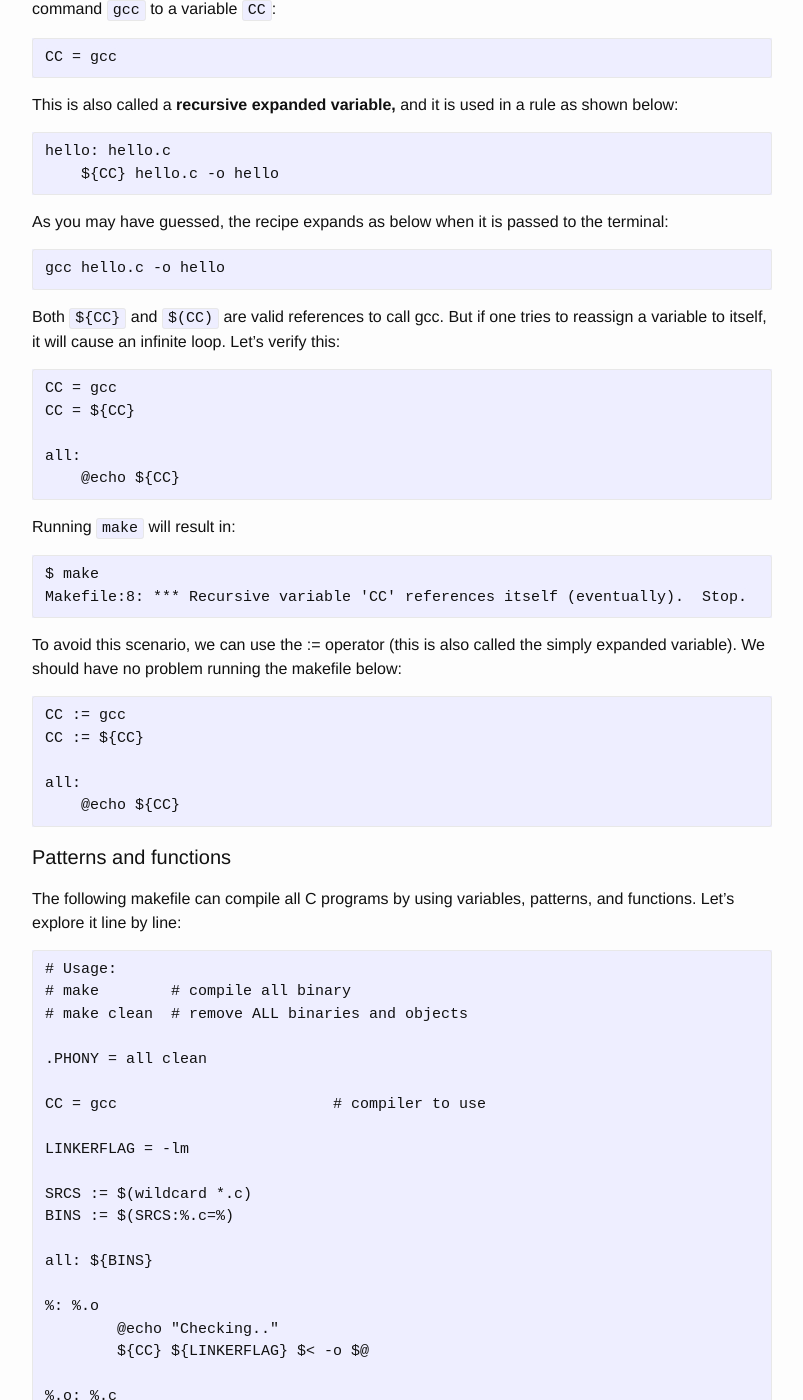
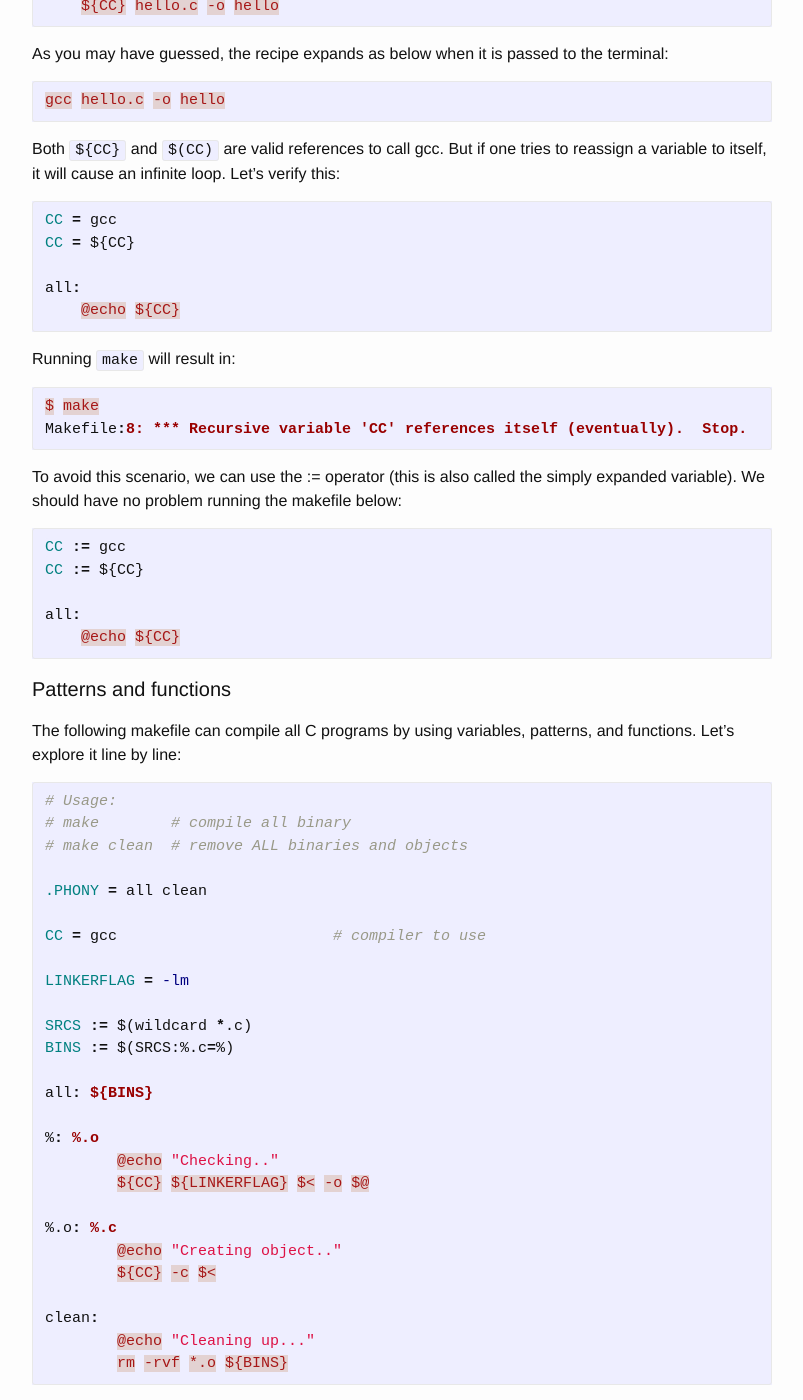
Before and after one commit to dalmatele/dalmatele.github.io, a Jekyll site: the page built from _posts/2019-11-13-How to create a Makefile.md, in a window 1280 px wide and 1400 px high, scrolled down 4082 px. Shown: the whole window, without its empty margins (238-1041 px from the left). Built offline with Jekyll 4.4.1, drawn with Linux system fonts in a browser that asks for light colours; our own code applies the rules of GitHub Pages for plain Markdown files; some of the changed text lies outside the part shown.

Commit message:
reformat page content

````diff
--- a/_posts/2019-11-13-How to create a Makefile.md
+++ b/_posts/2019-11-13-How to create a Makefile.md
@@ -1,7 +1,9 @@
+---
 layout: page
 title: "How to create a Makefile"
 date: 2019-11-13 14:34:10 -0000categories: C programming
 ## Some Rules
+---
 
 These are some rules applied when write a Makefile.
 
@@ -10,7 +12,7 @@
 * Use variables later in this format `$(VAR_NAME)` or `${VAR_NAME}`. The surrounding parents/braces are required.
 * The general layout of a rule is as follow:
 
-```
+```makefile
 #comment
 target: dependency1 dependency2
     <tab> command
@@ -27,30 +29,30 @@
 
 Let's start by printing the classic "Hello World" on the terminal. Create a empty directory **myproject** containing a file **Makefile** with this content:
 
-```
+```makefile
 say_hello:
         echo "Hello World"
 ```
 
 Now run the file by typing `make` inside the directory `myproject`. The output will be:
 
-```
+```makefile
 $ make
 echo "Hello World"
 Hello World
 ```
 
-In the example above, `say_hello` behaves like a function name, as in any programming language. This is called the `target`. The __prerequisites__ or __dependencies__ follow the target. For the sake of simplicity, we have not defined any prerequisites in this example. The command `echo "Hello World"` is called the `recipe`. The recipe uses prerequisites to make a target. The target, prerequisites, and recipes together make a rule.
+In the example above, `say_hello` behaves like a function name, as in any programming language. This is called the `target`. The *prerequisites* or *dependencies* follow the target. For the sake of simplicity, we have not defined any prerequisites in this example. The command `echo "Hello World"` is called the `recipe`. The recipe uses prerequisites to make a target. The target, prerequisites, and recipes together make a rule.
 
 To summarize, below is the syntax of a typical rule:
-```
+```makefile
 target: prerequisites
 <TAB> recipe
 ```
 
 As an example, a target might be a binary file that depends on prerequisites (source files). On the other hand, a prerequisite can also be a target that depends on other dependencies:
 
-```
+```makefile
 final_target: sub_target final_target.c
         Recipe_to_create_final_target
 
@@ -62,21 +64,21 @@
 
 Going back to the example above, when make was executed, the entire command `echo "Hello World"` was displayed, followed by actual command output. We often don't want that. To suppress echoing the actual command, we need to start echo with `@`:
 
-```
+```makefile
 say_hello:
         @echo "Hello World"
 ```
 
 Now try to run `make` again. The output should display only this:
 
-```
+```makefile
 $ make
 Hello World
 ```
 
 Let's add a few more phony targets: `generate` and `clean` to the `Makefile`:
 
-```
+```makefile
 say_hello:
         @echo "Hello World"
 
@@ -89,17 +91,17 @@
         rm *.txt
 ```
 
-If we try to run `make` after the changes, only the target `say_hello` will be executed. That's because only the first target in the makefile is the default target. Often called the __default goal__, this is the reason you will see `all` as the first target in most projects. It is the responsibility of all to call other targets. We can override this behavior using a special phony target called `.DEFAULT_GOAL`.
+If we try to run `make` after the changes, only the target `say_hello` will be executed. That's because only the first target in the makefile is the default target. Often called the *default goal*, this is the reason you will see `all` as the first target in most projects. It is the responsibility of all to call other targets. We can override this behavior using a special phony target called `.DEFAULT_GOAL`.
 
 Let's include that at the beginning of our makefile:
 
-```
+```makefile
 .DEFAULT_GOAL := generate
 ```
 
 This will run the target generate as the default:
 
-```
+```makefile
 $ make
 Creating empty text files...
 touch file-{1..10}.txt
@@ -109,7 +111,7 @@
 
 Let's include the phony target `all` and remove `.DEFAULT_GOAL`:
 
-```
+```makefile
 all: say_hello generate
 
 say_hello:
@@ -126,7 +128,7 @@
 
 Before running `make`, let's include another special phony target, `.PHONY`, where we define all the targets that are not files. `make` will run its recipe regardless of whether a file with that name exists or what its last modification time is. Here is the complete makefile:
 
-```
+```makefile
 .PHONY: all say_hello generate clean
 
 all: say_hello generate
@@ -145,7 +147,7 @@
 
 The make should call `say_hello` and `generate`:
 
-```
+```makefile
 $ make
 Hello World
 Creating empty text files...
@@ -154,7 +156,7 @@
 
 It is a good practice not to call `clean` in `all` or put it as the first target. `clean` should be called manually when cleaning is needed as a first argument to `make`:
 
-```
+```makefile
 $ make clean
 Cleaning up...
 rm *.txt
@@ -170,26 +172,26 @@
 
 The simplest way to define a variable in a makefile is to use the = operator. For example, to assign the command `gcc` to a variable `CC`:
 
-```
+```makefile
 CC = gcc
 ```
 
 This is also called a __recursive expanded variable,__ and it is used in a rule as shown below:
 
-```
+```makefile
 hello: hello.c
     ${CC} hello.c -o hello
 ```
 
 As you may have guessed, the recipe expands as below when it is passed to the terminal:
 
-```
+```makefile
 gcc hello.c -o hello
 ```
 
 Both `${CC}` and `$(CC)` are valid references to call gcc. But if one tries to reassign a variable to itself, it will cause an infinite loop. Let's verify this:
 
-```
+```makefile
 CC = gcc
 CC = ${CC}
 
@@ -199,14 +201,14 @@
 
 Running `make` will result in:
 
-```
+```makefile
 $ make
 Makefile:8: *** Recursive variable 'CC' references itself (eventually).  Stop.
 ```
 
 To avoid this scenario, we can use the := operator (this is also called the simply expanded variable). We should have no problem running the makefile below:
 
-```
+```makefile
 CC := gcc
 CC := ${CC}
 
@@ -218,7 +220,7 @@
 
 The following makefile can compile all C programs by using variables, patterns, and functions. Let's explore it line by line:
 
-```
+```makefile
 # Usage:
 # make        # compile all binary
 # make clean  # remove ALL binaries and objects
@@ -261,7 +263,7 @@
 
 * Rule:
 
-```
+```makefile
 %: %.o
   @echo "Checking.."
   ${CC} ${LINKERFLAG} $&lt; -o $@
@@ -269,7 +271,7 @@
 
 Let's look at an example to understand this rule. Suppose **foo** is one of the values in **${BINS}**. Then % will match **foo** (% can match any target name). Below is the rule in its expanded form:
 
-```
+```makefile
 foo: foo.o
   @echo "Checking.."
   gcc -lm foo.o -o foo
@@ -279,7 +281,7 @@
 
 * Rule:
 
-```
+```makefile
 %.o: %.c
   @echo "Creating object.."
   ${CC} -c $&lt;
@@ -287,7 +289,7 @@
 
 Every prerequisite in the previous rule is considered a target for this rule. Below is the rule in its expanded form:
 
-```
+```makefile
 foo.o: foo.c
   @echo "Creating object.."
   gcc -c foo.c
@@ -297,7 +299,7 @@
 
 Below is the rewrite of the above makefile, assuming it is placed in the directory having a single file **foo.c**:
 
-```
+```makefile
 # Usage:
 # make        # compile all binary
 # make clean  # remove ALL binaries and objects
````
